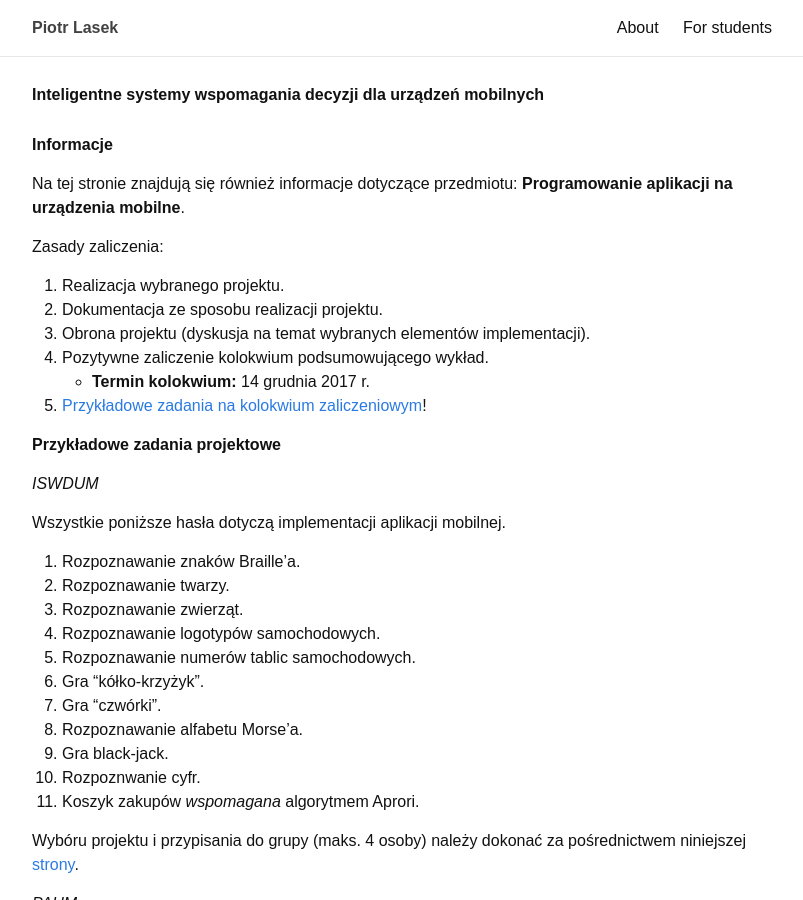
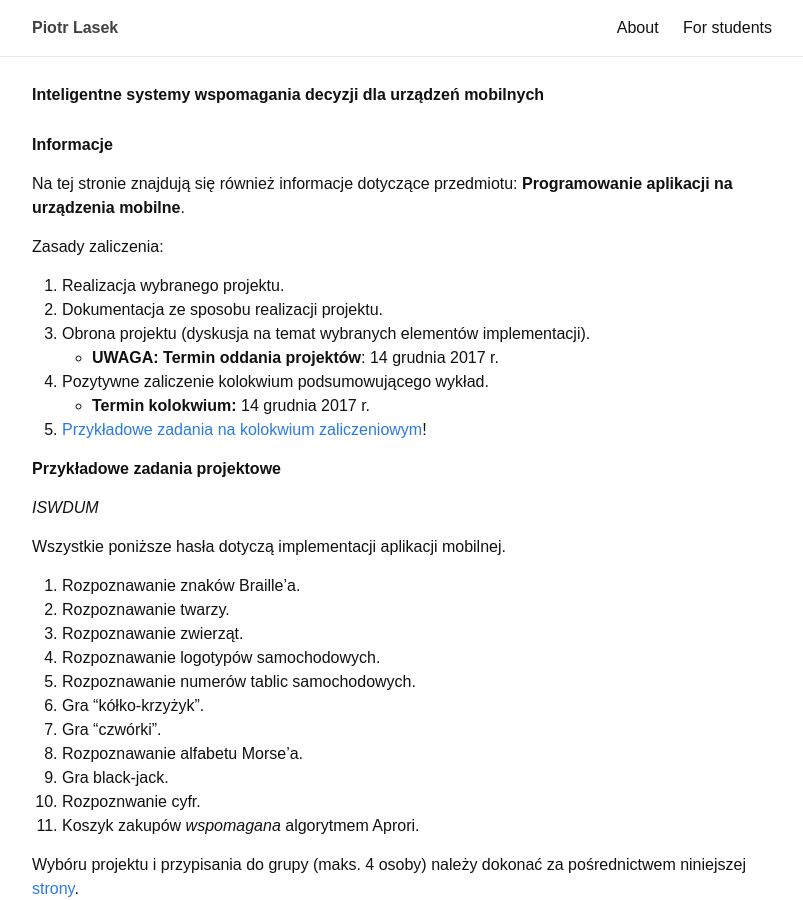
Before and after one commit to piotrlasek/piotrlasek.github.io, a Jekyll site: the page built from for-students/iswddum2016.md, in a window 1280 px wide and 900 px high. Shown: the whole window, without its empty margins (238-1041 px from the left). Built offline with Jekyll 4.4.1, drawn with Linux system fonts in a browser that asks for light colours.

Commit message:
some changes

```diff
--- a/for-students/iswddum2016.md
+++ b/for-students/iswddum2016.md
@@ -16,6 +16,7 @@ Zasady zaliczenia:
 2. Dokumentacja ze sposobu realizacji projektu.
 3. Obrona projektu (dyskusja na temat wybranych elementów
     implementacji).
+    * **UWAGA: Termin oddania projektów**: 14 grudnia 2017 r.
 4. Pozytywne zaliczenie kolokwium podsumowującego wykład.
     * **Termin kolokwium:** 14 grudnia 2017 r.
 5. [Przykładowe zadania na kolokwium zaliczeniowym](iswddum-test.html.pdf)!
```
Also changed, not shown: 1 other file.
